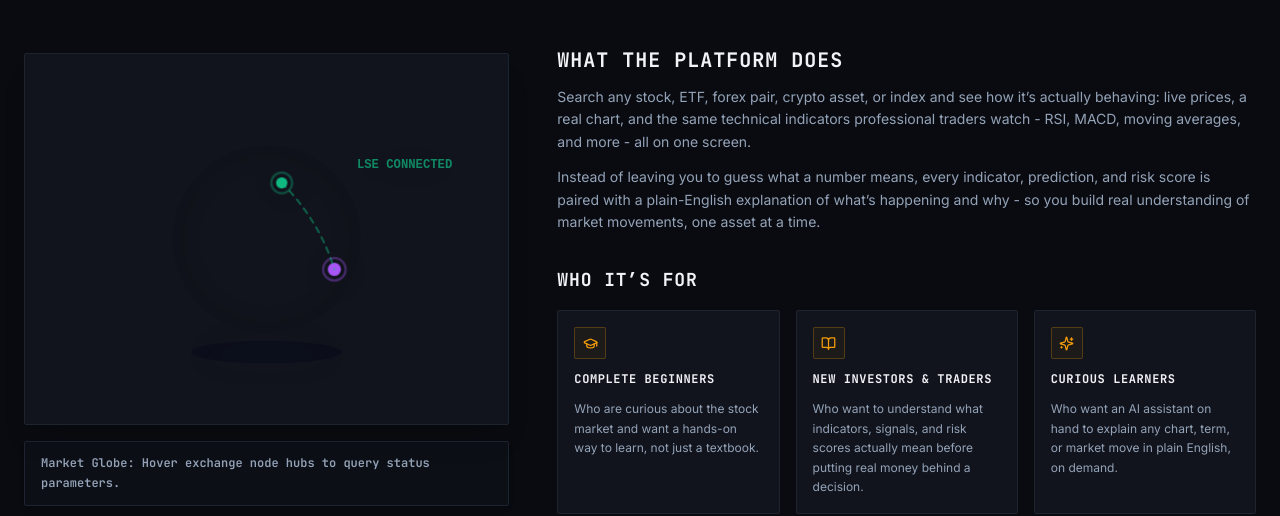
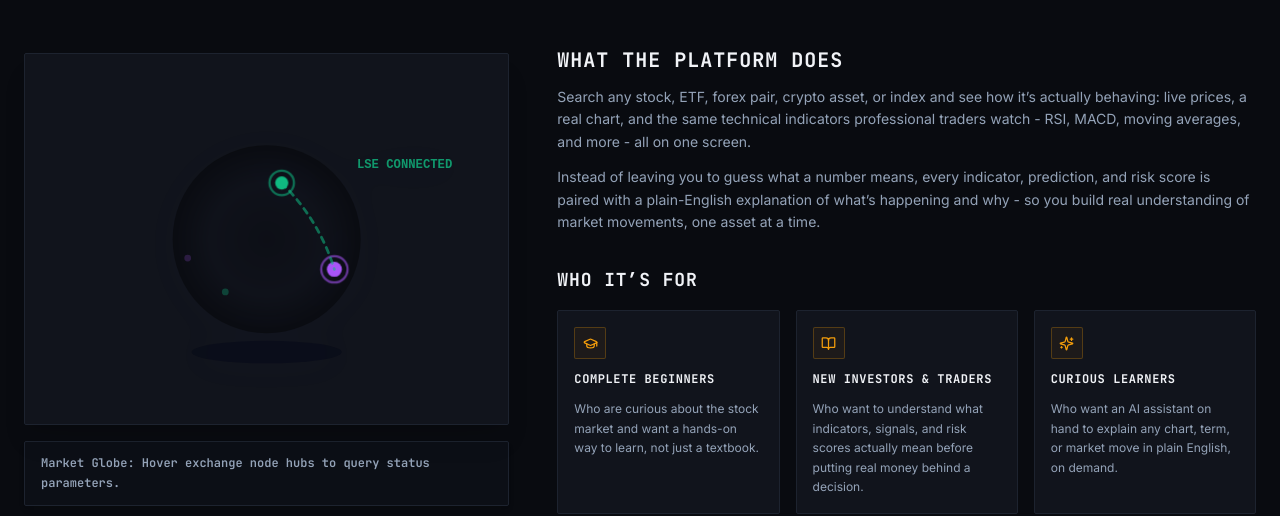
Before and after one commit to YameenMunir/market-mind-live, a Next.js app in the folder frontend/: page /about in a window 1280 px wide. Shown: the part 738-1254 px from the top of the page. Built offline with nearby package versions, Linux system fonts and the light colour scheme; no server answers.

Commit message:
feat: implement interactive 3D market globe visualization with real-time exchange status tracking

```diff
--- a/frontend/src/components/MarketGlobe3D.tsx
+++ b/frontend/src/components/MarketGlobe3D.tsx
@@ -82,8 +82,9 @@ export function MarketGlobe3D({ className }: { className?: string }) {
         >
           <defs>
             <radialGradient id="globe-bg" cx="50%" cy="50%" r="50%">
-              <stop offset="70%" stopColor="var(--color-surface, #0f172a)" stopOpacity="0" />
-              <stop offset="100%" stopColor="var(--color-brand, #3b82f6)" stopOpacity="0.08" />
+              <stop offset="0%" stopColor="var(--color-brand, #3b82f6)" stopOpacity="0.22" />
+              <stop offset="60%" stopColor="var(--color-brand, #3b82f6)" stopOpacity="0.08" />
+              <stop offset="100%" stopColor="var(--color-surface, #0f172a)" stopOpacity="0.4" />
             </radialGradient>
 
             <filter id="globe-glow" x="-20%" y="-20%" width="140%" height="140%">
@@ -96,19 +97,32 @@ export function MarketGlobe3D({ className }: { className?: string }) {
           </defs>
 
           {/* Globe Floor Shadow */}
-          <ellipse cx={center.x} cy={center.y + r + 10} rx={r - 10} ry="6" fill="#020617" opacity="0.3" />
+          <ellipse cx={center.x} cy={center.y + r + 10} rx={r - 10} ry="6" fill="#020617" opacity="0.4" />
 
           {/* Globe Base Sphere */}
-          <circle cx={center.x} cy={center.y} r={r} fill="url(#globe-bg)" stroke="var(--color-border, #1e293b)" strokeWidth="0.8" />
+          <circle cx={center.x} cy={center.y} r={r} fill="url(#globe-bg)" stroke="var(--color-brand, #3b82f6)" strokeOpacity="0.45" strokeWidth="1" />
 
           {/* Latitude Bands */}
-          <ellipse cx={center.x} cy={center.y} rx={r} ry="16" stroke="var(--color-border, #1e293b)" strokeOpacity="0.35" strokeWidth="0.8" />
-          <ellipse cx={center.x} cy={center.y - 25} rx={r - 12} ry="8" stroke="var(--color-border, #1e293b)" strokeOpacity="0.2" strokeWidth="0.8" />
-          <ellipse cx={center.x} cy={center.y + 25} rx={r - 12} ry="8" stroke="var(--color-border, #1e293b)" strokeOpacity="0.2" strokeWidth="0.8" />
+          <ellipse cx={center.x} cy={center.y} rx={r} ry="16" stroke="var(--color-brand, #3b82f6)" strokeOpacity="0.4" strokeWidth="0.8" />
+          <ellipse cx={center.x} cy={center.y - 25} rx={r - 12} ry="8" stroke="var(--color-brand, #3b82f6)" strokeOpacity="0.3" strokeWidth="0.8" />
+          <ellipse cx={center.x} cy={center.y + 25} rx={r - 12} ry="8" stroke="var(--color-brand, #3b82f6)" strokeOpacity="0.3" strokeWidth="0.8" />
+
+          {/* Extra Latitude Bands (Wireframe detailing) */}
+          <ellipse cx={center.x} cy={center.y - 12} rx={r - 4} ry="12" stroke="var(--color-brand, #3b82f6)" strokeOpacity="0.2" strokeWidth="0.6" strokeDasharray="1 3" />
+          <ellipse cx={center.x} cy={center.y + 12} rx={r - 4} ry="12" stroke="var(--color-brand, #3b82f6)" strokeOpacity="0.2" strokeWidth="0.6" strokeDasharray="1 3" />
 
           {/* Longitude Bands */}
-          <ellipse cx={center.x} cy={center.y} rx="16" ry={r} stroke="var(--color-border, #1e293b)" strokeOpacity="0.35" strokeWidth="0.8" />
-          <ellipse cx={center.x} cy={center.y} rx="36" ry={r} stroke="var(--color-border, #1e293b)" strokeOpacity="0.2" strokeWidth="0.8" />
+          <ellipse cx={center.x} cy={center.y} rx="16" ry={r} stroke="var(--color-brand, #3b82f6)" strokeOpacity="0.4" strokeWidth="0.8" />
+          <ellipse cx={center.x} cy={center.y} rx="36" ry={r} stroke="var(--color-brand, #3b82f6)" strokeOpacity="0.3" strokeWidth="0.8" />
+
+          {/* Extra Longitude Bands (Wireframe detailing) */}
+          <ellipse cx={center.x} cy={center.y} rx="26" ry={r} stroke="var(--color-brand, #3b82f6)" strokeOpacity="0.22" strokeWidth="0.6" strokeDasharray="2 3" />
+          <ellipse cx={center.x} cy={center.y} rx="44" ry={r} stroke="var(--color-brand, #3b82f6)" strokeOpacity="0.18" strokeWidth="0.6" strokeDasharray="2 3" />
+
+          {/* ================= SECONDARY DECORATIVE NODES ================= */}
+          <circle cx={center.x + 42} cy={center.y - 12} r="1.8" fill="var(--color-brand, #3b82f6)" opacity="0.3" />
+          <circle cx={center.x - 22} cy={center.y + 28} r="1.8" fill="#10b981" opacity="0.3" />
+          <circle cx={center.x - 42} cy={center.y + 10} r="1.8" fill="#a855f7" opacity="0.2" />
 
           {/* ================= NYC NODE ================= */}
           <g
@@ -126,7 +140,7 @@ export function MarketGlobe3D({ className }: { className?: string }) {
             <circle
               cx="0"
               cy="0"
-              r={activeRegion === "nyc" ? 5 : 3.5}
+              r={activeRegion === "nyc" ? 5.5 : 4}
               fill="var(--color-brand, #3b82f6)"
               className="transition-all"
             />
@@ -134,9 +148,9 @@ export function MarketGlobe3D({ className }: { className?: string }) {
               <circle
                 cx="0"
                 cy="0"
-                r={activeRegion === "nyc" ? 9 : 6}
+                r={activeRegion === "nyc" ? 10 : 7}
                 stroke="var(--color-brand, #3b82f6)"
-                strokeOpacity="0.4"
+                strokeOpacity="0.65"
                 strokeWidth="1.2"
                 className="animate-pulse"
               />
@@ -159,7 +173,7 @@ export function MarketGlobe3D({ className }: { className?: string }) {
             <circle
               cx="0"
               cy="0"
-              r={activeRegion === "london" ? 4.5 : 3}
+              r={activeRegion === "london" ? 5 : 3.5}
               fill="#10b981"
               className="transition-all"
             />
@@ -167,9 +181,9 @@ export function MarketGlobe3D({ className }: { className?: string }) {
               <circle
                 cx="0"
                 cy="0"
-                r={activeRegion === "london" ? 8.5 : 5.5}
+                r={activeRegion === "london" ? 9.5 : 6.5}
                 stroke="#10b981"
-                strokeOpacity="0.4"
+                strokeOpacity="0.65"
                 strokeWidth="1.2"
                 className="animate-pulse"
               />
@@ -192,7 +206,7 @@ export function MarketGlobe3D({ className }: { className?: string }) {
             <circle
               cx="0"
               cy="0"
-              r={activeRegion === "tokyo" ? 5 : 3.5}
+              r={activeRegion === "tokyo" ? 5.5 : 4}
               fill="#a855f7"
               className="transition-all"
             />
@@ -200,9 +214,9 @@ export function MarketGlobe3D({ className }: { className?: string }) {
               <circle
                 cx="0"
                 cy="0"
-                r={activeRegion === "tokyo" ? 9 : 6}
+                r={activeRegion === "tokyo" ? 10 : 7}
                 stroke="#a855f7"
-                strokeOpacity="0.4"
+                strokeOpacity="0.65"
                 strokeWidth="1.2"
                 className="animate-pulse"
               />
@@ -214,22 +228,24 @@ export function MarketGlobe3D({ className }: { className?: string }) {
           <path
             d={`M ${center.x - 32} ${center.y - 12} Q ${center.x - 12} ${center.y - 38} ${center.x + 8} ${center.y - 30}`}
             stroke="var(--color-brand, #3b82f6)"
-            strokeWidth={activeRegion === "nyc" || activeRegion === "london" ? 2 : 1.2}
+            strokeWidth={activeRegion === "nyc" || activeRegion === "london" ? 2.2 : 1.5}
             strokeLinecap="round"
-            strokeOpacity={activeRegion === "nyc" || activeRegion === "london" ? 0.8 : 0.4}
+            strokeOpacity={activeRegion === "nyc" || activeRegion === "london" ? 0.9 : 0.55}
             strokeDasharray="4 4"
-            className="transition-all"
+            className="transition-all animate-globe-dash"
+            style={{ strokeDashoffset: 0 }}
           />
 
           {/* London -> Tokyo */}
           <path
             d={`M ${center.x + 8} ${center.y - 30} Q ${center.x + 28} ${center.y - 10} ${center.x + 36} ${center.y + 16}`}
             stroke="#10b981"
-            strokeWidth={activeRegion === "london" || activeRegion === "tokyo" ? 2 : 1.2}
+            strokeWidth={activeRegion === "london" || activeRegion === "tokyo" ? 2.2 : 1.5}
             strokeLinecap="round"
-            strokeOpacity={activeRegion === "london" || activeRegion === "tokyo" ? 0.8 : 0.4}
+            strokeOpacity={activeRegion === "london" || activeRegion === "tokyo" ? 0.9 : 0.55}
             strokeDasharray="3 3"
-            className="transition-all"
+            className="transition-all animate-globe-dash"
+            style={{ strokeDashoffset: 0 }}
           />
 
           {/* Active text labels */}
@@ -241,7 +257,7 @@ export function MarketGlobe3D({ className }: { className?: string }) {
               fontSize="6.5"
               fontWeight="bold"
               fontFamily="monospace"
-              fillOpacity={activeRegion === "nyc" ? 1.0 : 0.6}
+              fillOpacity={activeRegion === "nyc" ? 1.0 : 0.75}
               className="transition-all duration-150"
             >
               NYSE ACTIVE
@@ -256,7 +272,7 @@ export function MarketGlobe3D({ className }: { className?: string }) {
               fontSize="6.5"
               fontWeight="bold"
               fontFamily="monospace"
-              fillOpacity={activeRegion === "london" ? 1.0 : 0.7}
+              fillOpacity={activeRegion === "london" ? 1.0 : 0.8}
               className="transition-all duration-150"
             >
               LSE CONNECTED
@@ -271,13 +287,22 @@ export function MarketGlobe3D({ className }: { className?: string }) {
               fontSize="6.5"
               fontWeight="bold"
               fontFamily="monospace"
-              fillOpacity={activeRegion === "tokyo" ? 1.0 : 0.6}
+              fillOpacity={activeRegion === "tokyo" ? 1.0 : 0.75}
               className="transition-all duration-150"
             >
               TSE CLOSED
             </text>
           </g>
         </svg>
+
+        <style jsx global>{`
+          @keyframes globeDash {
+            to { strokeDashoffset: -20; }
+          }
+          .animate-globe-dash {
+            animation: globeDash 1.2s linear infinite;
+          }
+        `}</style>
       </div>
 
       {/* Connection details panel */}
```
Also changed, not shown: 1 other file (tests, documents, lock files or other folders).
